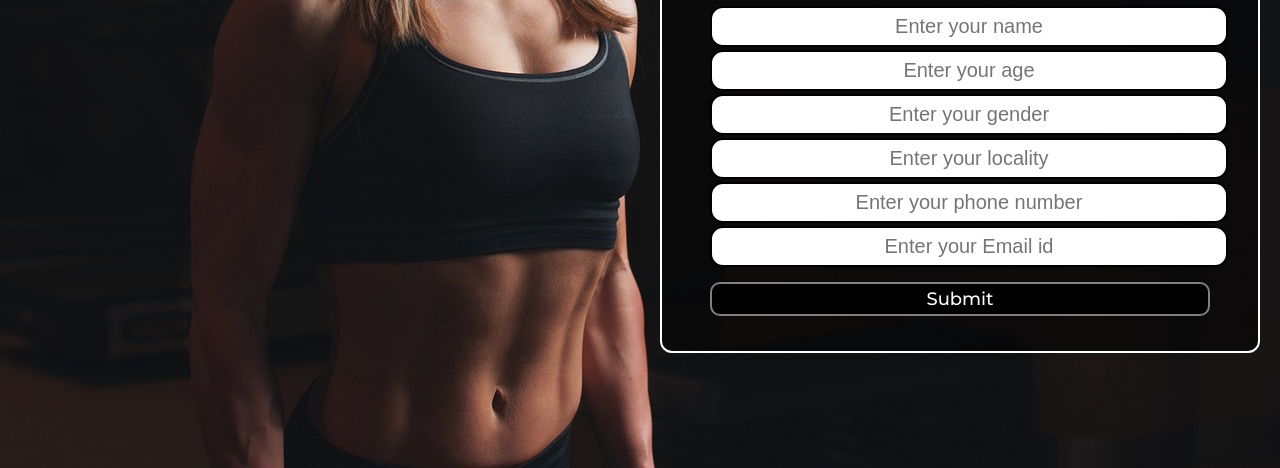
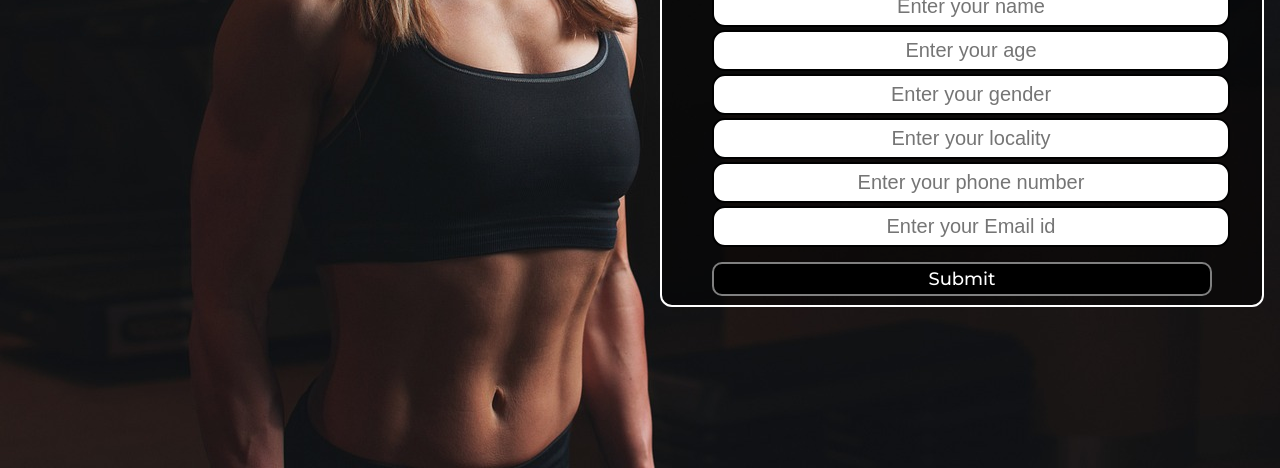
Before and after one commit to AnkitaSikdar005/Gym-Landing-Page, a plain HTML site: page index.html in a window 1280 px wide. Shown: the part 332-800 px from the top of the page. Drawn offline with Linux system fonts and the light colour scheme.

Commit message:
second commit

```diff
--- a/css/style.css
+++ b/css/style.css
@@ -80,8 +80,9 @@ body {
 
 .container {
     margin: 78px 645px;
-    padding: 20px 48px;
+    padding: 0 50px;
     width: 500px;
+    height: 440px;
     border-radius: 12px;
     border: 2px solid white;
     background-color: rgba(0, 0, 0, 0.5);
```
